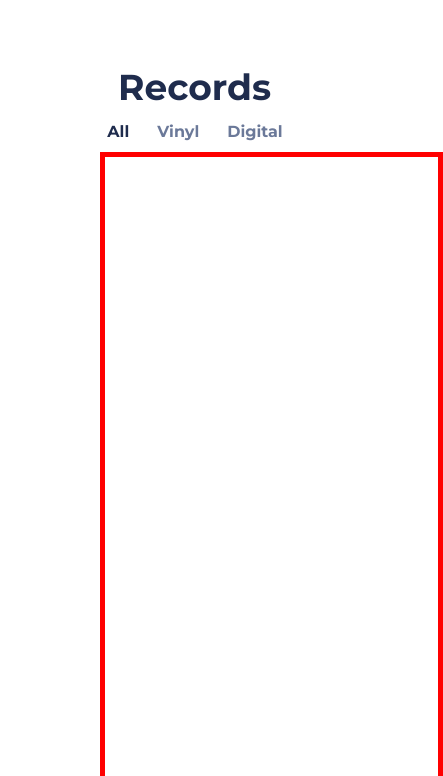
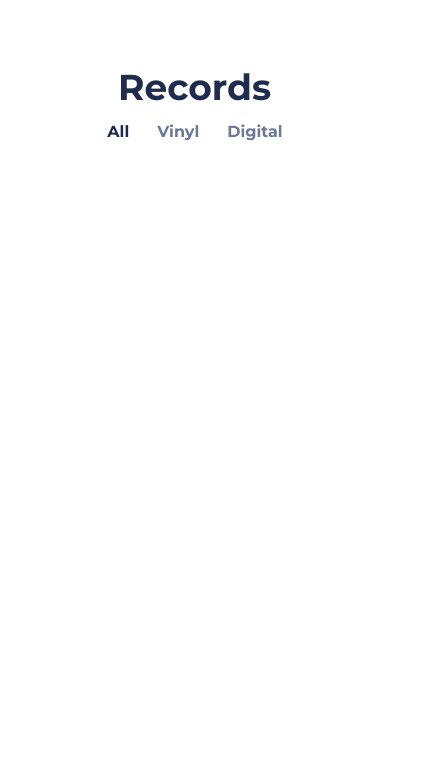
Before and after one commit to sayloryna/music-oasys, a website: page public/index.html in a window 390 px wide. Shown: the part 68-844 px from the top of the page, 443 px wide, since content can reach past the window. Drawn offline with Linux system fonts and the light colour scheme; files whose address does not match are found by name.

Commit message:
Add responsive main-container

```diff
--- a/public/styles/styles.css
+++ b/public/styles/styles.css
@@ -171,10 +171,10 @@ button {
 }
 
 .main-container {
-  height: 4128px;
-  width: 343px;
   margin: 50px 100px;
-  border: 5px solid red;
+  @media (max-width: 640px) {
+    margin: 80px 30px;
+  }
 }
 
 .album-container {
```
